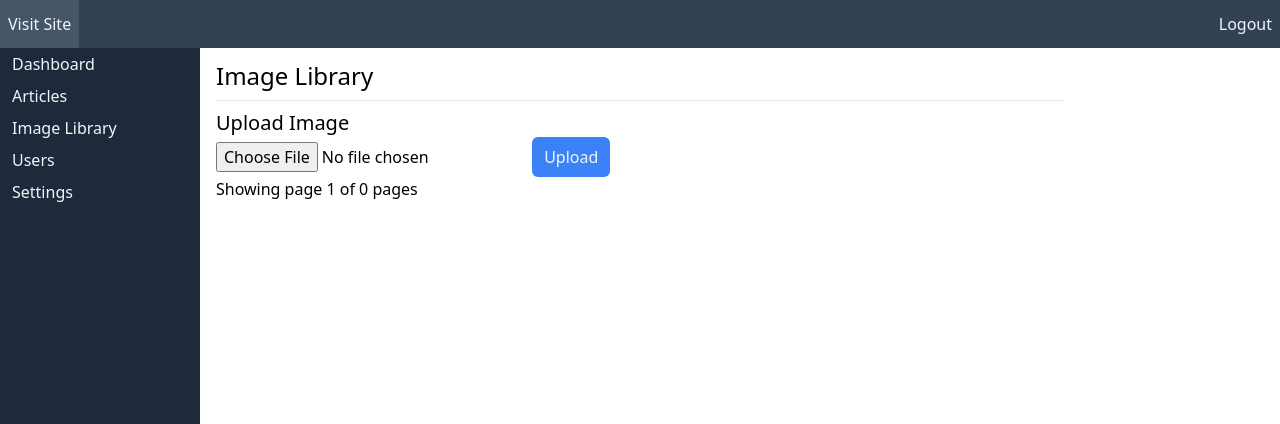
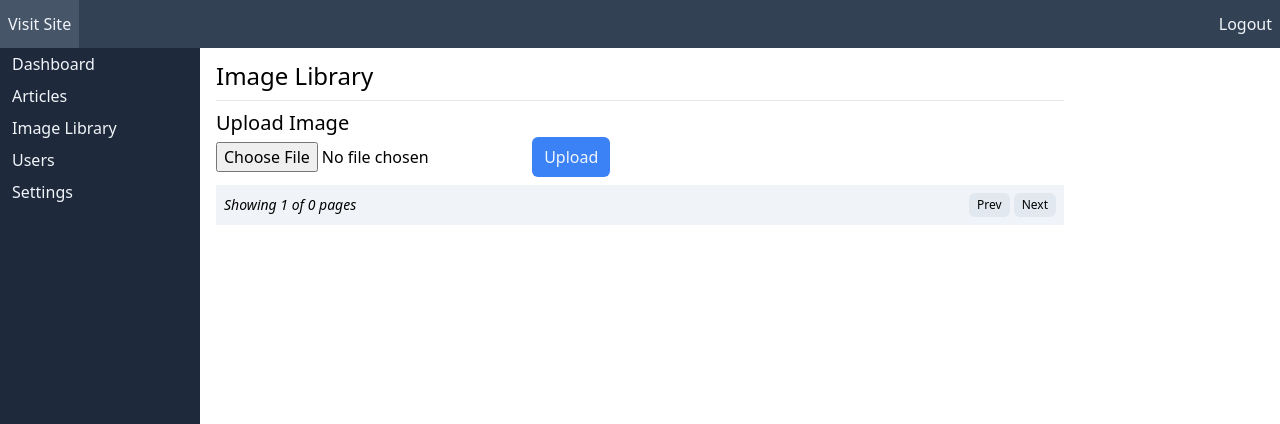
Before and after one commit to iabhinavr/phpcms, a PHP site: page /admin/image-library.php in a window 1280 px wide. Shown: the top 424 px of the page. Run offline with PHP 8.4, Linux system fonts and the light colour scheme; data that the repository does not hold is empty.

Commit message:
image library pagination added

```diff
--- a/app/public/admin/assets/main.css
+++ b/app/public/admin/assets/main.css
@@ -547,6 +547,10 @@ video {
   }
 }
 
+.pointer-events-none {
+  pointer-events: none;
+}
+
 .visible {
   visibility: visible;
 }
@@ -666,6 +670,10 @@ video {
   margin-right: 0.5rem;
 }
 
+.mr-1 {
+  margin-right: 0.25rem;
+}
+
 .block {
   display: block;
 }
@@ -780,6 +788,10 @@ video {
 
 .justify-center {
   justify-content: center;
+}
+
+.justify-between {
+  justify-content: space-between;
 }
 
 .gap-2 {
@@ -951,6 +963,22 @@ video {
   background-color: rgb(96 165 250 / var(--tw-bg-opacity));
 }
 
+.bg-slate-200\/75 {
+  background-color: rgb(226 232 240 / 0.75);
+}
+
+.bg-slate-200\/100 {
+  background-color: rgb(226 232 240 / 1);
+}
+
+.bg-slate-200\/90 {
+  background-color: rgb(226 232 240 / 0.9);
+}
+
+.bg-slate-200\/50 {
+  background-color: rgb(226 232 240 / 0.5);
+}
+
 .bg-\[url\(\'\/admin\/assets\/images\/image-icon\.svg\'\)\] {
   background-image: url('/admin/assets/images/image-icon.svg');
 }
@@ -1076,6 +1104,11 @@ video {
 .text-sm {
   font-size: 0.875rem;
   line-height: 1.25rem;
+}
+
+.text-xs {
+  font-size: 0.75rem;
+  line-height: 1rem;
 }
 
 .capitalize {
--- a/app/public/admin/image-library.php
+++ b/app/public/admin/image-library.php
@@ -76,7 +76,7 @@ if( isset( $_POST['fetch-images'])) {
 $image_count = $image_obj->get_image_count();
 
 $args = [
-    'per_page' => 10,
+    'per_page' => 5,
     'page_no' => 1,
 ];
 
@@ -84,6 +84,7 @@ if(isset($_GET['page_no'])) {
     $args['page_no'] = (int)$_GET['page_no'];
 }
 
+$page_no = $args['page_no'];
 $total_pages =
     ($image_count % $args['per_page'] === 0) ?
     floor($image_count / $args['per_page']) :
@@ -117,7 +118,17 @@ get_template('topbar');
 
         <div class="library-area">
 
-        <p>Showing page <?= $args['page_no'] ?> of <?= $total_pages ?> pages</p>
+            <div class="p-2 my-2 bg-slate-200/50 flex justify-between items-center">
+                <p class="text-sm italic">Showing <?= $args['page_no'] ?> of <?= $total_pages ?> pages</p>
+                <ul class="page-nav flex">
+                    <li>
+                        <a href="<?php echo $page_no > 1 ? 'image-library.php?page_no=' . $page_no - 1 : '#' ?>" class=" text-xs px-2 py-1 mr-1 block rounded-md <?php echo $page_no > 1 ? 'bg-slate-300' : 'bg-slate-200 pointer-events-none' ?>">Prev</a>
+                    </li>
+                    <li>
+                        <a href="<?php echo $page_no < $total_pages ? 'image-library.php?page_no=' . $page_no + 1 : '#' ?>" class="text-xs px-2 py-1 block rounded-md <?php echo $page_no < $total_pages ? 'bg-slate-300' : 'bg-slate-200 pointer-events-none' ?>">Next</a>
+                    </li>
+                </ul>
+            </div>
 
             <ul class="image-grid grid grid-cols-4 gap-2 py-4">
                 <?php if ($images['status'] === true) : ?>
@@ -129,9 +140,9 @@ get_template('topbar');
                         ?>
                         <li class="h-32">
                             <a class="h-full w-full group relative" href="edit-image.php?id=<?= $image['id'] ?>">
-                                <img class="h-full w-full object-cover object-center " src="../uploads/thumbnails/<?= $year ?>/<?= $month ?>/<?= $image['file_name'] ?>" alt="">
-                                <div class="absolute inset-0 opacity-0 group-hover:bg-slate-700/50 group-hover:opacity-100 transition-all flex justify-center items-center">
-                                    <img src="assets/images/edit-icon.svg" alt="">
+                                <img class="h-full w-full object-cover object-center rounded-md" src="../uploads/thumbnails/<?= $year ?>/<?= $month ?>/<?= $image['file_name'] ?>" alt="">
+                                <div class="absolute inset-0 opacity-0 group-hover:bg-slate-700/50 group-hover:opacity-100 transition-all flex justify-center items-center rounded-md">
+                                    <img src="assets/images/edit-icon.svg" alt="" class="">
                                 </div>
                             </a>
                         </li>
```
